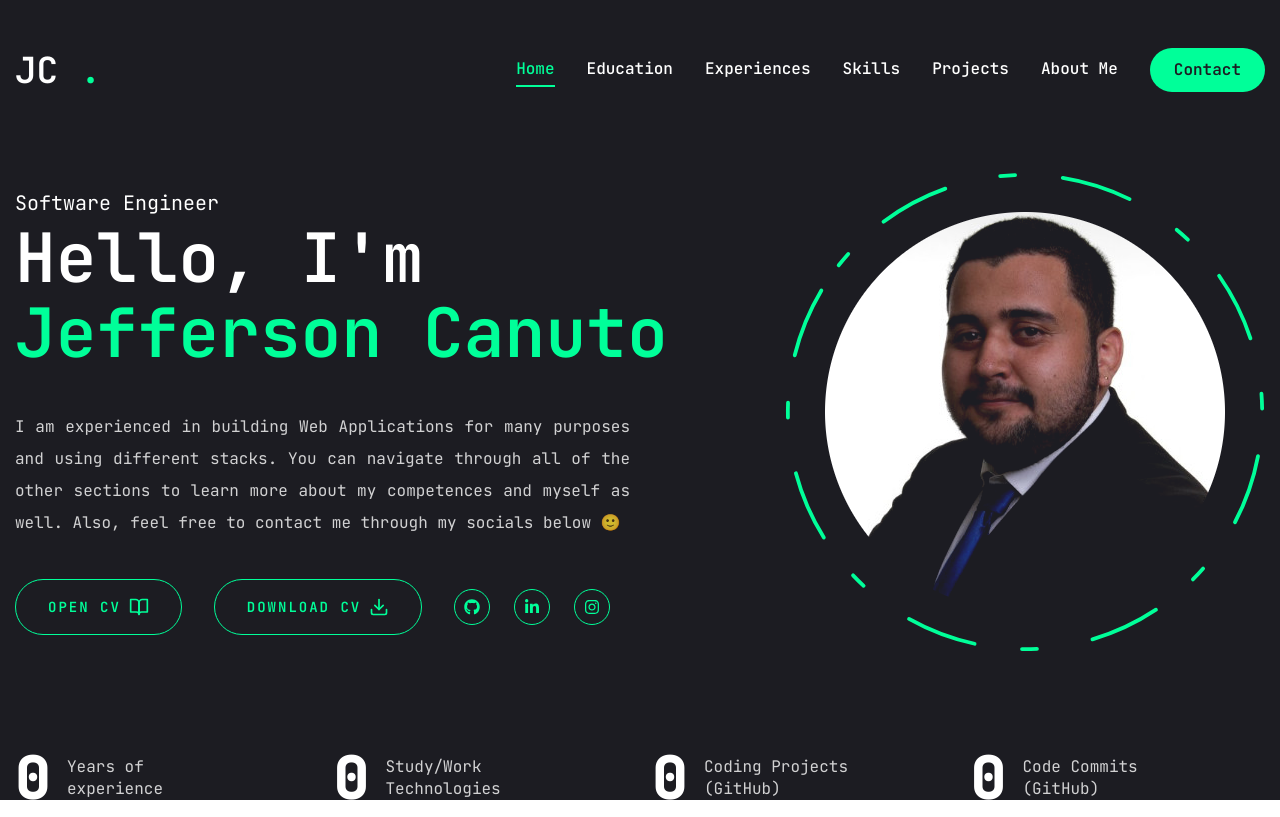
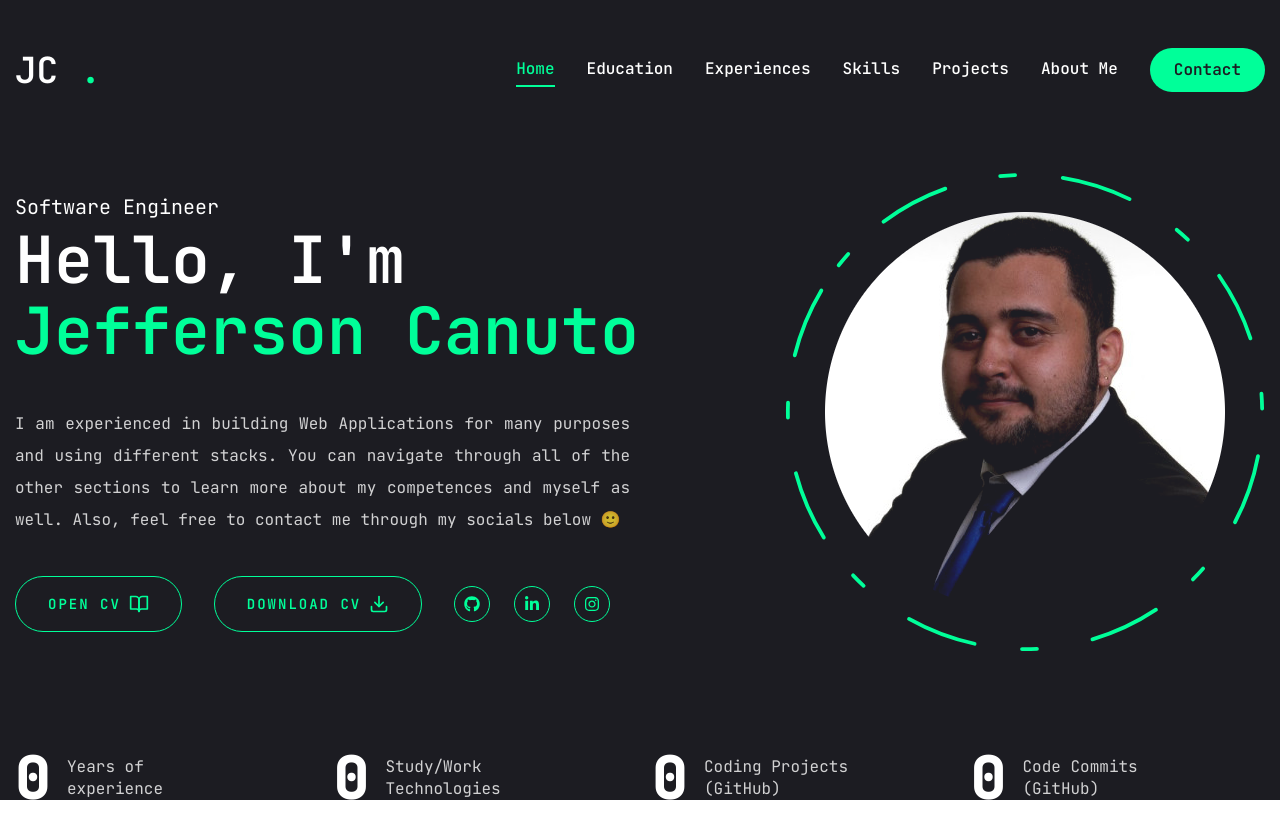
Before and after one commit to JeffersonCanuto/jefferson-portfolio, a Next.js app: page / in a window 1280 px wide. Built offline with nearby package versions, Linux system fonts and the light colour scheme; no server answers.

Commit message:
style: update global font size style

```diff
--- a/src/app/globals.css
+++ b/src/app/globals.css
@@ -7,7 +7,7 @@
 		@apply font-primary bg-primary text-white leading-loose;
 	}
 	.h1 {
-		@apply text-[48px] xl:text-[68px] leading-[1.1] font-semibold;
+		@apply text-[48px] xl:text-[65px] leading-[1.1] font-semibold;
 	}
 	.h2 {
 		@apply text-[36px] xl:text-[48px] leading-[1.1] font-semibold;
```
